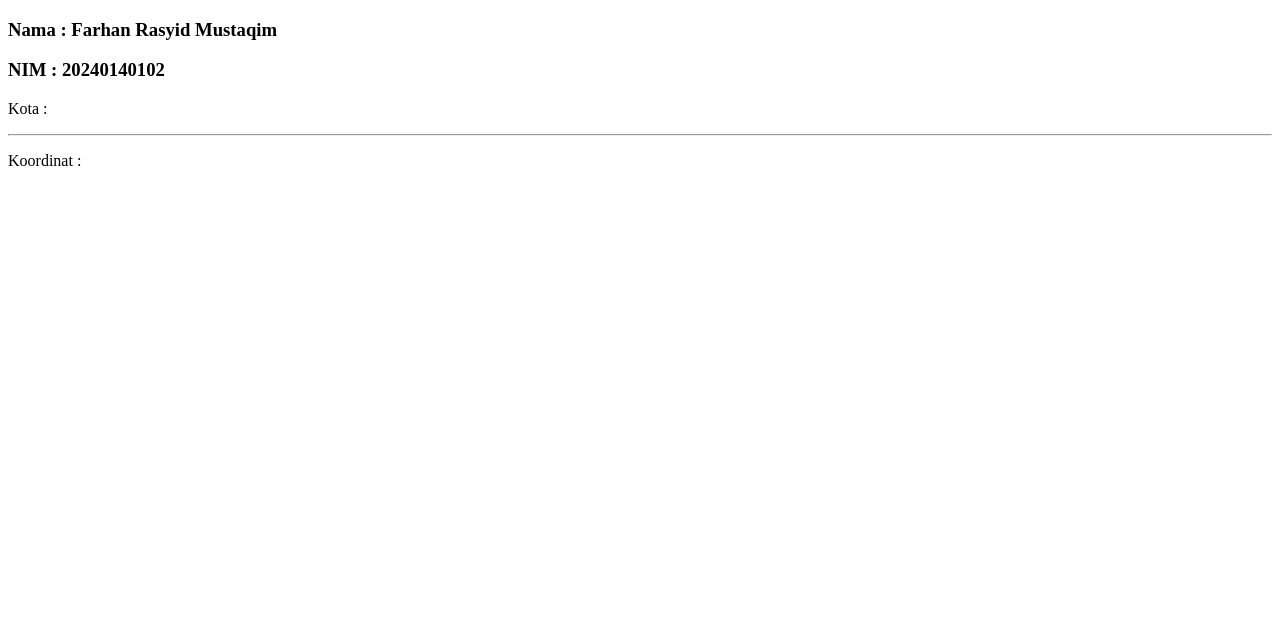
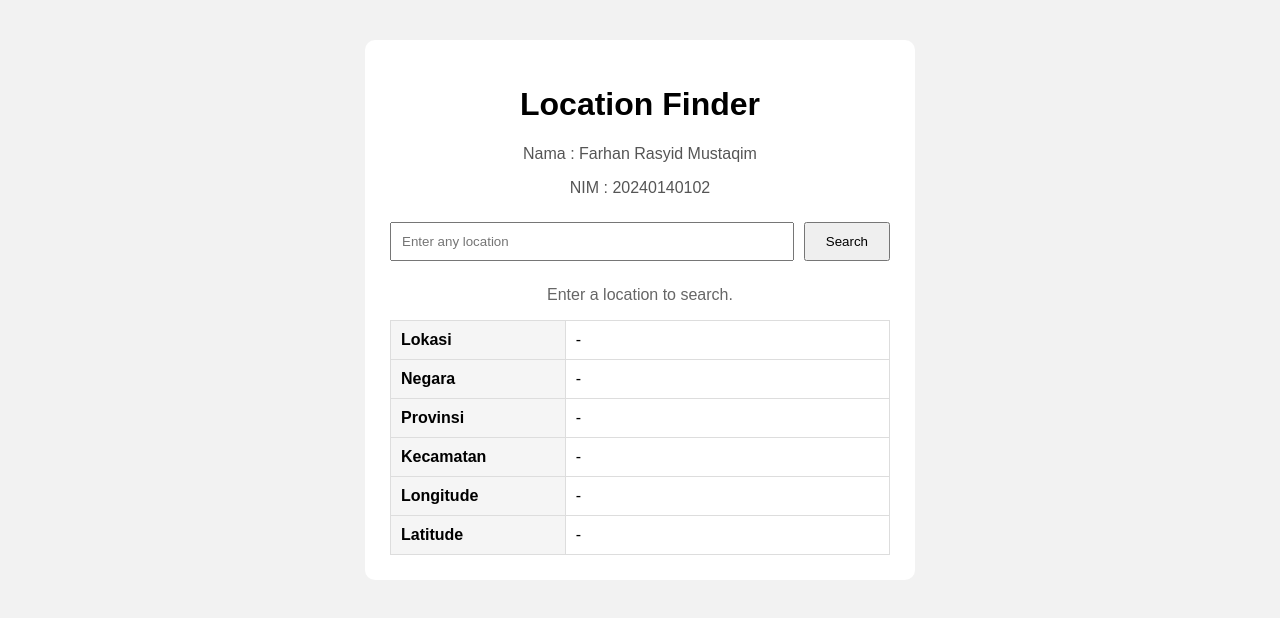
Before and after one commit to EternalSippingTea/102_WeatherApi, a website: page public/index.html in a window 1280 px wide. Drawn offline with Linux system fonts and the light colour scheme; no server answers.

Commit message:
Refactor HTML structure for location finder and enhance API call handling

```diff
--- a/public/index.html
+++ b/public/index.html
@@ -1,46 +1,201 @@
 <!DOCTYPE html>
 <html lang="en">
+
 <head>
     <meta charset="UTF-8">
     <meta name="viewport" content="width=device-width, initial-scale=1.0">
-    <title>Geolocation</title>
+
+    <title>Location Finder</title>
+
+    <style>
+        body {
+            font-family: Arial, sans-serif;
+            background-color: #f2f2f2;
+            margin: 0;
+            padding: 40px;
+        }
+
+        .container {
+            width: 500px;
+            margin: auto;
+            background-color: white;
+            padding: 25px;
+            border-radius: 10px;
+        }
+
+        h1 {
+            text-align: center;
+        }
+
+        .identity {
+            text-align: center;
+            color: #555;
+        }
+
+        .search {
+            display: flex;
+            gap: 10px;
+            margin: 25px 0;
+        }
+
+        input {
+            flex: 1;
+            padding: 10px;
+        }
+
+        button {
+            padding: 10px 20px;
+            cursor: pointer;
+        }
+
+        table {
+            width: 100%;
+            border-collapse: collapse;
+        }
+
+        td {
+            border: 1px solid #ddd;
+            padding: 10px;
+        }
+
+        td:first-child {
+            font-weight: bold;
+            width: 35%;
+            background-color: #f5f5f5;
+        }
+
+        #status {
+            text-align: center;
+            color: #666;
+        }
+    </style>
 </head>
 
 <body>
-    <h3> Nama : Farhan Rasyid Mustaqim</h3>
-    <h3> NIM : 20240140102</h3>
 
-    <p>
-        Kota :
-        <span id="lokasi"></span>
-    </p>
+    <div class="container">
 
-    <hr>
+        <h1>Location Finder</h1>
 
-    <p>
-        Koordinat :
-        <span id="negara"></span>
-    </p>
+        <div class="identity">
+            <p>Nama : Farhan Rasyid Mustaqim</p>
+            <p>NIM : 20240140102</p>
+        </div>
+
+        <div class="search">
+
+            <input
+                type="text"
+                id="inputLokasi"
+                placeholder="Enter any location"
+            >
+
+            <button onclick="getLokasi()">Search</button>
+
+        </div>
+
+        <p id="status">Enter a location to search.</p>
+
+        <table>
+
+            <tr>
+                <td>Lokasi</td>
+                <td id="lokasi">-</td>
+            </tr>
+
+            <tr>
+                <td>Negara</td>
+                <td id="negara">-</td>
+            </tr>
+
+            <tr>
+                <td>Provinsi</td>
+                <td id="provinsi">-</td>
+            </tr>
+
+            <tr>
+                <td>Kecamatan</td>
+                <td id="kecamatan">-</td>
+            </tr>
+
+            <tr>
+                <td>Longitude</td>
+                <td id="longitude">-</td>
+            </tr>
+
+            <tr>
+                <td>Latitude</td>
+                <td id="latitude">-</td>
+            </tr>
+
+        </table>
+
+    </div>
 
     <script>
-        fetch("/api/lokasi")
+
+        function getLokasi() {
+
+            const kota = document.getElementById("inputLokasi").value;
+
+            if (kota === "") {
+                document.getElementById("status").innerHTML =
+                    "Please enter a location.";
+                return;
+            }
+
+            document.getElementById("status").innerHTML =
+                "Loading...";
+
+            fetch(`/api/lokasi?kota=${encodeURIComponent(kota)}`)
+
                 .then(response => response.json())
+
                 .then(data => {
 
                     console.log(data);
 
-                document.getElementById("lokasi").innerHTML = data.kota;
+                    if (data.message) {
+                        document.getElementById("status").innerHTML =
+                            data.message;
+                        return;
+                    }
+
+                    document.getElementById("status").innerHTML =
+                        "Data found.";
+
+                    document.getElementById("lokasi").innerHTML =
+                        data.lokasi;
 
                     document.getElementById("negara").innerHTML =
-                data.koordinat;
+                        data.negara;
+
+                    document.getElementById("provinsi").innerHTML =
+                        data.provinsi;
+
+                    document.getElementById("kecamatan").innerHTML =
+                        data.kecamatan;
+
+                    document.getElementById("longitude").innerHTML =
+                        data.longitude;
+
+                    document.getElementById("latitude").innerHTML =
+                        data.latitude;
 
                 })
+
                 .catch(error => {
 
                     console.error(error);
 
+                    document.getElementById("status").innerHTML =
+                        "Failed to get data.";
+
                 });
+        }
+
     </script>
 
 </body>
+
 </html>
```
Lines whose indentation alone changed are shown as unchanged.
